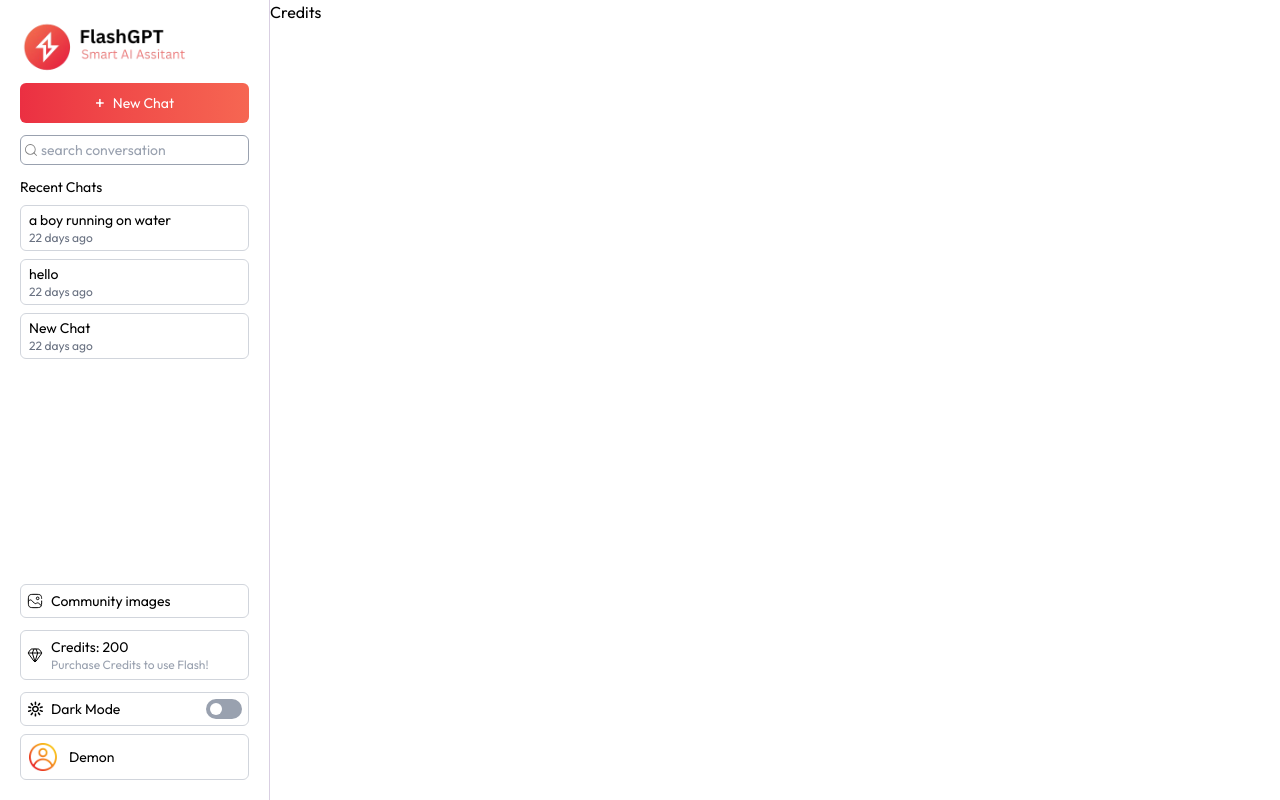
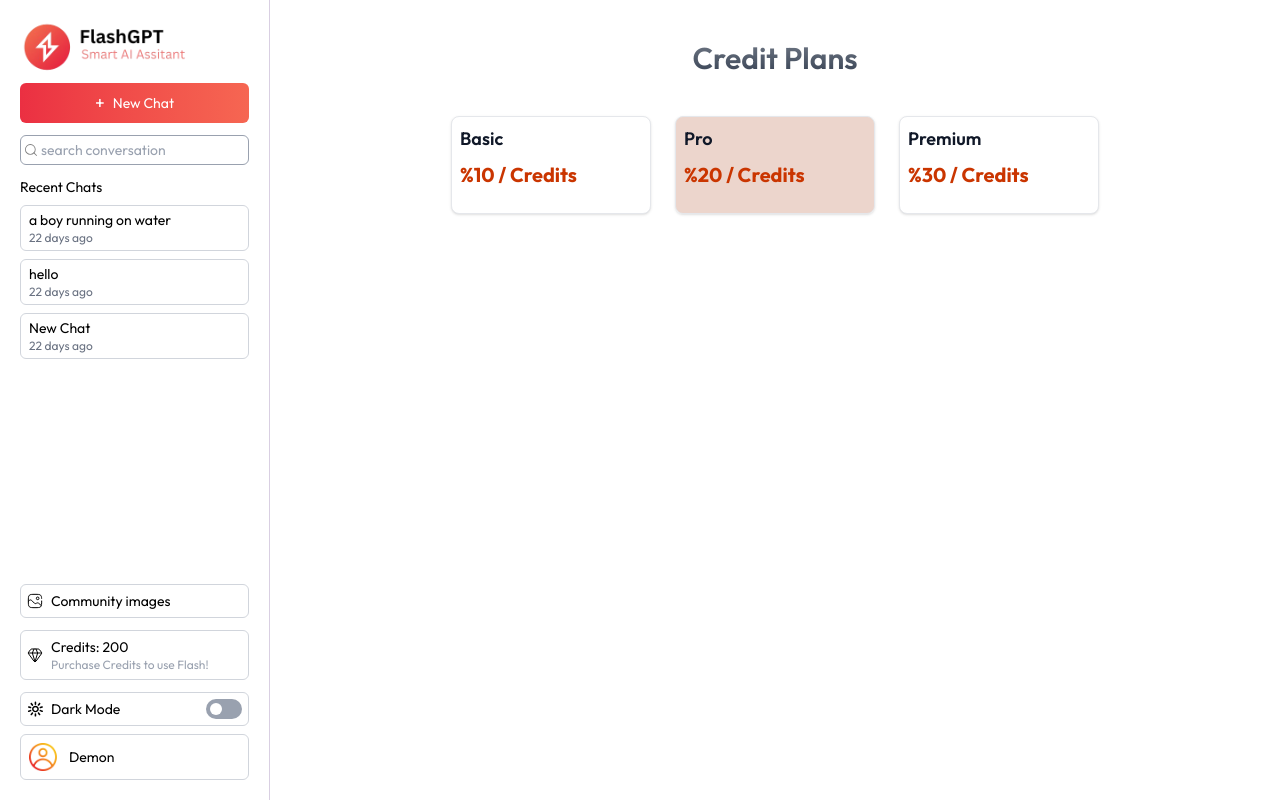
Before and after one commit to nutileety/flash-GPT, a React (Vite) app in the folder client/: page /credits in a window 1280 px wide. Built offline with nearby package versions, Linux system fonts and the light colour scheme.

Commit message:
Started with credit page functionality section

```diff
--- a/client/src/pages/Credits.jsx
+++ b/client/src/pages/Credits.jsx
@@ -1,8 +1,46 @@
-import React from 'react'
+import React, { useState, useEffect } from 'react'
+import { dummyPlans } from '../assets/assets'
+import Loading from './Loading'
 
 const Credits = () => {
+  const [ plans, setPlans ] = useState([])
+  const [ loading, setLoading ] = useState(true)
+
+  const fetchPlans = async () => {
+    setPlans(dummyPlans)
+    setLoading(false)
+  }
+
+  useEffect(() => {
+    fetchPlans()
+  }, [])
+
+  if(loading) return <Loading />
+
   return (
-    <div>Credits</div>
+    <div className='max-w-7xl h-screen overflow-y-scroll mx-auto px-4 sm:px-6
+    lg:px-8 py-10'>
+      <h2 className='text-3xl font-semibold text-center mb-10 xl:mask-t-to-30
+      text-gray-700 dark:text-white'>Credit Plans</h2>
+
+      <div className='flex flex-wrap justify-center gap-6'>
+        {plans.map((plan) => (
+          <div key={plan._id} className={`border border-gray-200
+          dark:border-orange-900 rounded-lg shadow hover:shadow-lg
+          transition-shadow p-2 min-w-[200px] flex flex-col ${plan._id === "pro" ?
+          "bg-orange-800/20 dark:bg-orange-700/10" : "bg-white dark:bg-transparent"}`}>
+            <div className='flex-1'>
+              <h3 className='text-lg font-semibold text-gray-900 dark:text-white
+              mb-2'>{plan.name}</h3>
+              <p className='text-xl font-bold text-orange-700 dark:text-orange-300
+              mb-4'>%{plan.price}
+                <span>{' '}/{plan.Credits}  Credits</span>
+              </p>
+            </div>
+          </div>
+        ))}
+      </div>
+    </div>
   )
 }
 
```
